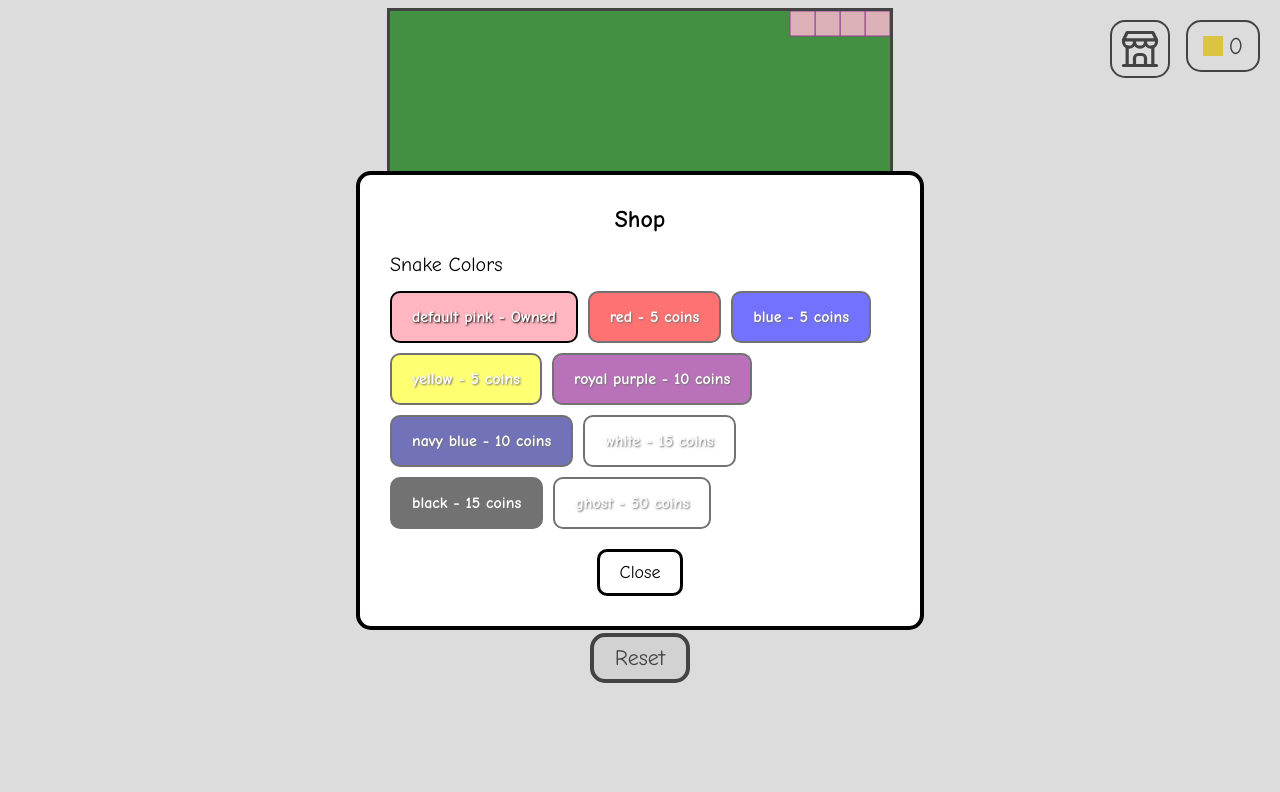
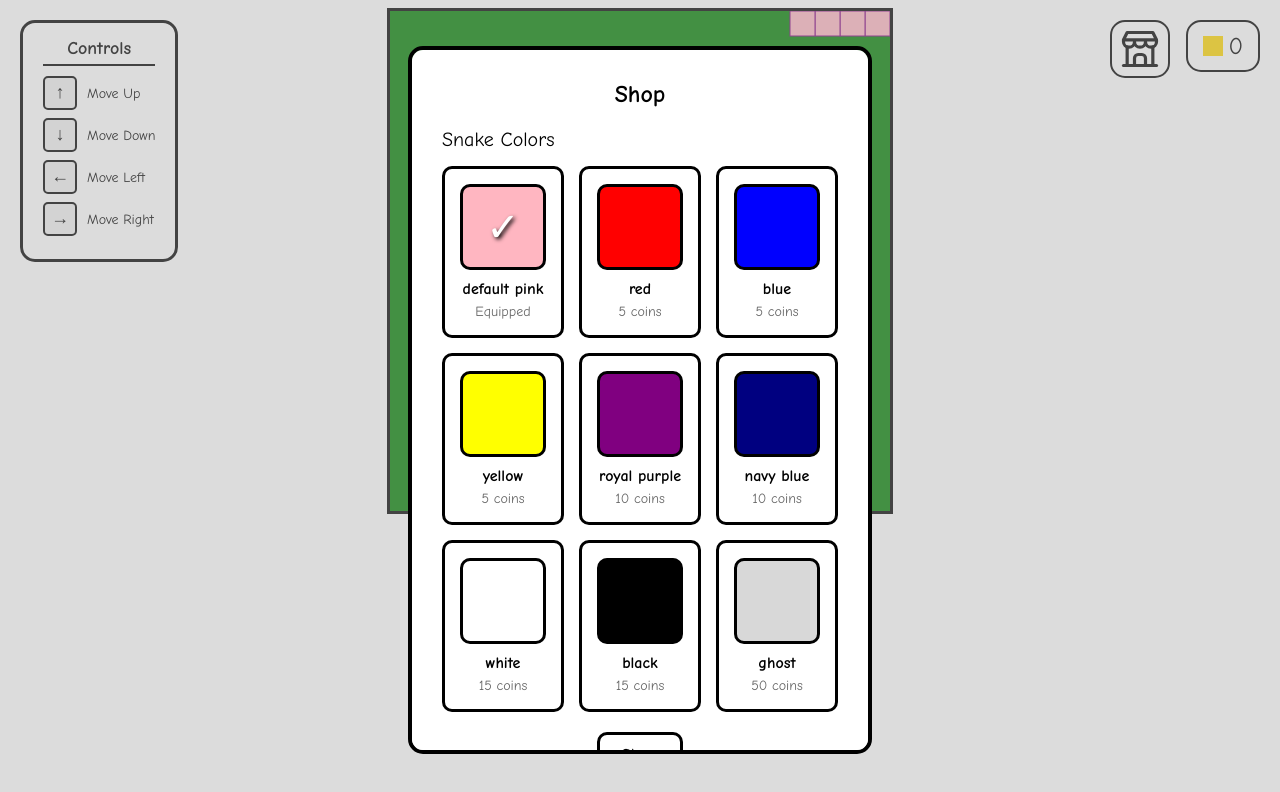
Before and after one commit to M3kko/Snake, a plain HTML site: page index.html in a window 1280 px wide. Both pictures are taken after a click on the button 1140 px from the left and 49 px from the top of the page. Drawn offline with Linux system fonts and the light colour scheme.

Commit message:
made it so you can purchase stuff, control options, fixed shop ui, added ghost mode (purchase so worm can go through itself)

```diff
--- a/index.html
+++ b/index.html
@@ -8,6 +8,21 @@
 </head>
 <body>
     <div id="gameContainer">
+        <div id="controlsDisplay">
+            <h3>Controls</h3>
+            <div class="control-item">
+                <span class="key">↑</span> Move Up
+            </div>
+            <div class="control-item">
+                <span class="key">↓</span> Move Down
+            </div>
+            <div class="control-item">
+                <span class="key">←</span> Move Left
+            </div>
+            <div class="control-item">
+                <span class="key">→</span> Move Right
+            </div>
+        </div>
         <canvas id="gameBoard" width="500" height="500"></canvas>
         <div id="scoreText">0</div>
         <div id="coinDisplay">
--- a/index.js
+++ b/index.js
@@ -22,7 +22,7 @@ const snakeColors = [
     {name: 'navy blue', color: 'navy', price: 10, owned: false},
     {name: 'white', color: 'white', price: 15, owned: false},
     {name: 'black', color: 'black', price: 15, owned: false},
-    {name: 'ghost', color: 'rgba(255,255,255,0.5)', price: 50, owned: false},
+    {name: 'ghost', color: "rgba(200, 200, 200, 0.7)", price: 50, owned: false},
 ]
 let running = false;
 let xVelocity = unitSize;
@@ -59,6 +59,12 @@ function gameStart(){
 };
 function nextTick(){
     if(running){
+
+        let gameSpeed = 75;
+        if(currentSnakecolor.name === "ghost"){
+            gameSpeed = 75 / 1.2;
+        }
+
         setTimeout(()=>{
             clearBoard();
             drawFood();
@@ -104,7 +110,7 @@ function moveSnake(){
     }
     };
 function drawSnake(){
-    ctx.fillStyle = snakeColor;
+    ctx.fillStyle = currentSnakecolor.color;
     ctx.strokeStyle = snakeBorder;
     snake.forEach(snakepart => {
         ctx.fillRect(snakepart.x, snakepart.y, unitSize, unitSize);
@@ -157,11 +163,12 @@ function checkGameOver(){
             running = false;
             break;
     }
-    for(let i = 1; i < snake.length; i+=1){
-        if(snake[i].x == snake[0].x && snake[i].y == snake[0].y){
-            running = false;
+    if(currentSnakecolor.name !== "ghost"){
+        for(let i = 1; i < snake.length; i+=1){
+            if(snake[i].x == snake[0].x && snake[i].y == snake[0].y){
+                running = false;
+            }
         }
-
     }
 };
 function displayGameOver(){
@@ -227,25 +234,66 @@ function displayColorOptions(){
     colorOptionsContainer.innerHTML = '';
 
     snakeColors.forEach((colorOption, index) => {
-        const colorBtn = document.createElement('button');
-        colorBtn.className = 'colorOptionBtn';
+        const colorCard = document.createElement('div');
+        colorCard.className = 'colorCard';
+        const colorPreview = document.createElement('div');
+        colorPreview.className = 'colorPreview';
+        colorPreview.style.backgroundColor = colorOption.color;
 
-        if(colorOption.owned){
-            colorBtn.textContent = `${colorOption.name} - Owned`;
-            colorBtn.style.backgroundColor = colorOption.color;
+        if(colorOption === currentSnakecolor){
+            colorPreview.innerHTML = '✓';
+            colorPreview.classList.add('selected');
         }
-        else {
-            colorBtn.textContent = `${colorOption.name} - ${colorOption.price} coins`;
-            colorBtn.style.backgroundColor = colorOption.color;
-            colorBtn.style.opacity = '0.55';
+        else if(colorOption.owned){
+            colorPreview.classList.add('owned');
         }
 
-        colorBtn.addEventListener('click', () => {
+        const colorName = document.createElement('div');
+        colorName.className = 'colorName';
+        colorName.textContent = colorOption.name;
+
+        const colorPrice = document.createElement('div');
+        colorPrice.className = 'colorPrice';
+        if(colorOption === currentSnakecolor){
+            colorPrice.textContent = 'Equipped';
+        }
+        else if(colorOption.owned){
+            colorPrice.textContent = 'Owned';
+        }
+        else{
+            colorPrice.textContent = `${colorOption.price} coins`;
+        }
+
+        colorCard.addEventListener('click', () => {
             selectColor(index);
         });
 
-        colorOptionsContainer.appendChild(colorBtn);
+        colorCard.appendChild(colorPreview);
+        colorCard.appendChild(colorName);
+        colorCard.appendChild(colorPrice);
+        colorOptionsContainer.appendChild(colorCard);
+    });
+}
+function selectColor(colorIndex){
+    const selectedColor = snakeColors[colorIndex];
 
-    });
-
+    if(selectedColor.owned){
+        currentSnakecolor = selectedColor;
+        alert(`Equipped ${selectedColor.name}!`);
+        displayColorOptions();
+    }
+    else{
+        if (coins >= selectedColor.price) {
+            coins -= selectedColor.price;
+            selectedColor.owned = true;
+            currentSnakecolor = selectedColor;
+            coinText.textContent = coins;
+            alert(`Purchased ${selectedColor.name} for ${selectedColor.price} coins!`);
+            displayColorOptions();
+        }
+        else{
+            const coinsNeeded = selectedColor.price - coins;
+            alert(`Not enough coins! You need ${coinsNeeded} more coins.`);
+        }
+    }
 }
--- a/style.css
+++ b/style.css
@@ -4,6 +4,49 @@ button {
 
 #gameContainer{
     text-align: center;
+    position: relative;
+}
+
+#controlsDisplay {
+    position: fixed;
+    top: 20px;
+    left: 20px;
+    background-color: white;
+    border: 3px solid black;
+    border-radius: 15px;
+    padding: 15px 20px;
+    font-family: "Comic Sans MS", sans-serif;
+    text-align: left;
+    z-index: 100;
+}
+
+#controlsDisplay h3 {
+    margin: 0 0 10px 0;
+    font-size: 18px;
+    text-align: center;
+    border-bottom: 2px solid black;
+    padding-bottom: 5px;
+}
+
+.control-item {
+    display: flex;
+    align-items: center;
+    margin: 8px 0;
+    font-size: 14px;
+}
+
+.control-item .key {
+    display: inline-block;
+    width: 30px;
+    height: 30px;
+    background-color: #f0f0f0;
+    border: 2px solid black;
+    border-radius: 5px;
+    text-align: center;
+    line-height: 30px;
+    font-weight: bold;
+    margin-right: 10px;
+    font-size: 18px;
 }
 
 #gameBoard{
@@ -113,25 +156,58 @@ border: 3px solid;
 }
 
 #colorOptions{
-    display: flex;
-    flex-wrap: wrap;
-    gap: 10px;
+    display: grid;
+    grid-template-columns: repeat(3, 1fr);
+    gap: 15px;
     margin-bottom: 20px;
 }
 
-.colorOptionBtn{
+.colorCard{
+    display: flex;
+    flex-direction: column;
+    align-items: center;
+    padding: 15px;
+    border: 3px solid black;
+    border-radius: 10px;
+    background-color: white;
+    cursor: pointer;
+    transition: transform 0.2s, box-shadow 0.2s;
+}
+
+.colorCard:hover{
+    transform: translateY(-5px);
+    box-shadow: 0 5px 15px rgba(0, 0, 0, 0.3);
+}
+
+.colorPreview{
+    width: 80px;
+    height: 80px;
+    border: 3px solid black;
+    border-radius: 10px;
+    margin-bottom: 10px;
+    display: flex;
+    justify-content: center;
+    align-items: center;
+    font-size: 40px;
+    color: white;
+    text-shadow: 2px 2px 4px black;
+}
+
+.colorPreview.owned{
+    border-color: gold;
+    border-width: 4px;
+}
+
+.colorName{
     font-family: 'Comic Sans MS', sans-serif;
     font-size: 16px;
-    padding: 15px 20px;
-    border: 2px solid black;
-    border-radius: 10px;
-    cursor: pointer;
     font-weight: bold;
-    color: white;
-    text-shadow: 1px 1px 2px black;
-    transition: transform 0.1s;
+    margin-bottom: 5px;
+    text-align: center;
 }
 
-#colorOptionBtn:hover{
-    transform: scale(1.05);
+.colorPrice{
+    font-family: 'Comic Sans MS', sans-serif;
+    font-size: 14px;
+    color: #666;
 }
```
